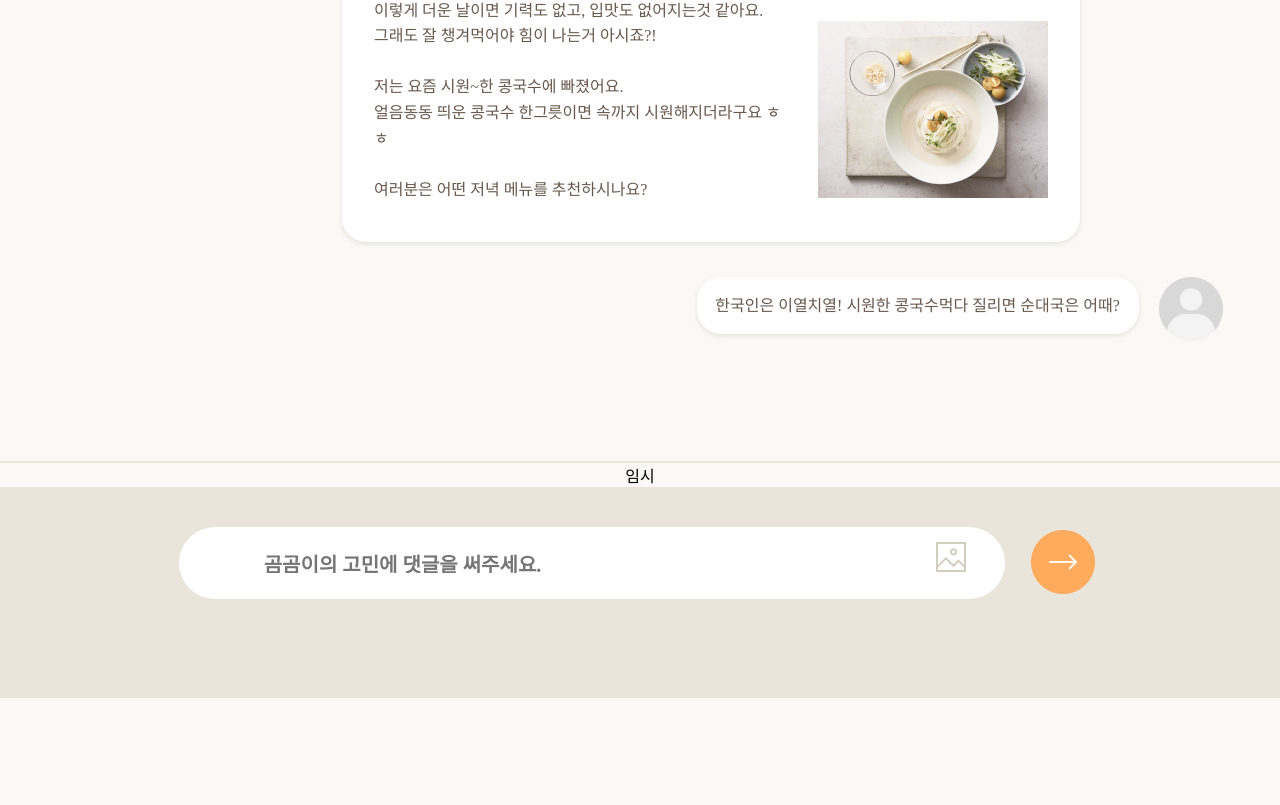
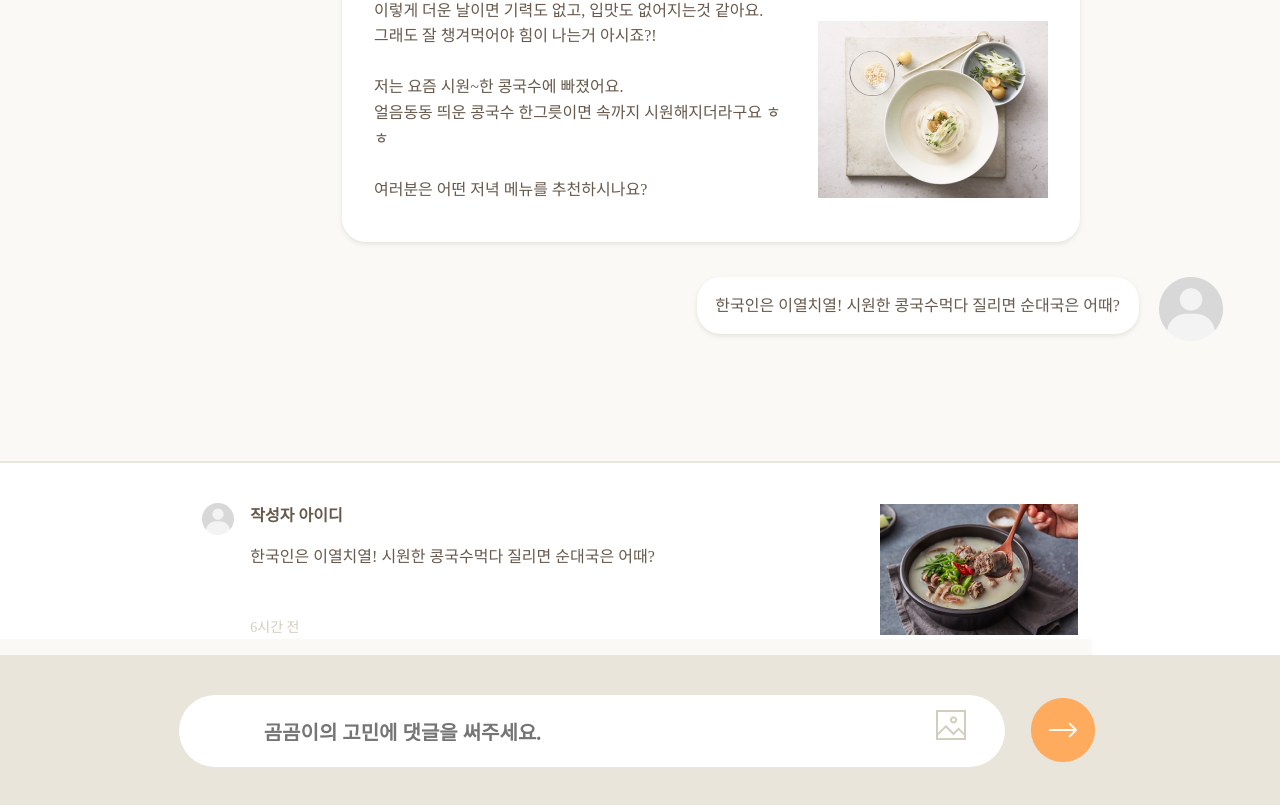
Before and after one commit to TeamBeeear/WebFrameWork, a React (Create React App) app in the folder gomgom/: page /gomin-post in a window 1280 px wide. Shown: the part 397-1202 px from the top of the page. Before the commit the page ends 1095 px from the top, so only its background shows below. Built offline with nearby package versions, Linux system fonts and the light colour scheme; no server answers.

Commit message:
feat: 곰곰이의 고민 페이지 끝

```diff
--- a/gomgom/src/components/Gomin/GominCommentList.jsx
+++ b/gomgom/src/components/Gomin/GominCommentList.jsx
@@ -1,9 +1,56 @@
 import React from "react";
+import sunde from "../../img/sunde.png";
+import userImg from "../../img/smallUserImg.png";
 
 function GominCommentList(){
+    const idText = {
+        margin:"0",
+        color: "var(--67594-c, #67594C)",
+        fontFamily: "Pretendard",
+        fontSize: "1rem",
+        fontStyle: "normal",
+        fontWeight: "700",
+        lineHeight: "160%"
+    }
+    const commnetText = {
+        margin:"0",
+        color: "var(--67594-c, #67594C)",
+        fontFamily: "Pretendard",
+        fontSize: "1rem",
+        fontStyle: "normal",
+        fontWeight: "500",
+        lineHeight: "160%",
+        marginTop:"0.94rem"
+    }
+    const timeText = {
+        margin:"0",
+        color: "var(--d-2-cdbc, #D2CDBC)",
+        fontFamily: "Pretendard",
+        fontSize: "0.875rem",
+        fontStyle: "normal",
+        fontWeight: "500",
+        lineHeight: "160%",
+        marginTop:"2.94rem"
+    }
+
     return(
-        <div>
-            임시
+        <div style={{backgroundColor:"var(--ffffff, #FFF)"}}>
+            <div style={{backgroundColor: "var(--ffffff, #FFF)", paddingTop:"2.5rem", display:"flex", justifyContent:"center"}}> {/* 이미지까지 감싸는 div */}
+                <div style={{display:"flex"}}>
+                    <div>
+                        <img src={userImg}/>
+                    </div>
+                    <div style={{textAlign:"start", marginLeft:"1rem"}}>
+                        <p style={idText}>작성자 아이디</p>
+                        <p style={commnetText}>한국인은 이열치열! 시원한 콩국수먹다 질리면 순대국은 어때?</p>
+                        <p style={timeText}>6시간 전</p>
+                    </div>
+                </div>
+                <div style={{alignSelf:"flex-end", marginLeft:"14.06rem"}}>
+                    <img src={sunde}/>
+                </div>
+            </div>
+            <div style={{width:"68.25rem", height:"0.125rem", background:"#FAF9F6", paddingTop:"0.87rem"}}/>
         </div>
     )
 }
```
Also changed, not shown: gomgom/src/img/smallUserImg.png (added), gomgom/src/img/sunde.png (added).
